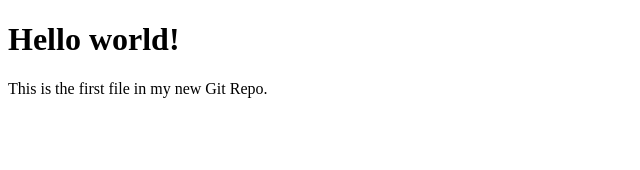
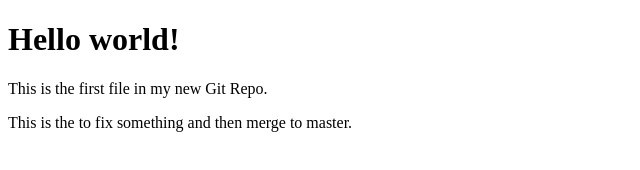
Before and after one commit to raymondLagonigro/HelloProject, a plain HTML site: page index.html in a window 1280 px wide. Shown: the whole page, without its empty margins (0-640 px from the left). Drawn offline with Linux system fonts and the light colour scheme.

Commit message:
updated index.html with emergency fix

```diff
--- a/index.html
+++ b/index.html
@@ -11,6 +11,7 @@
 <body>
     <h1>Hello world!</h1>
     <p>This is the first file in my new Git Repo.</p>
+    <p>This is the to fix something and then merge to master.</p>
 </body>
 
 </html>
```
